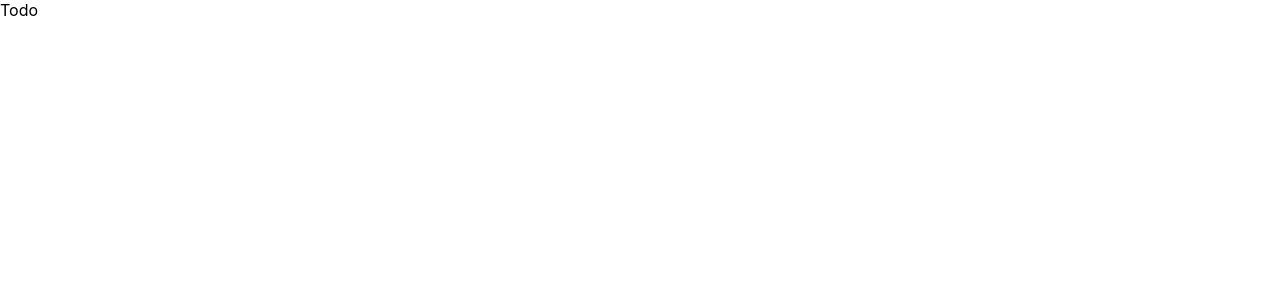
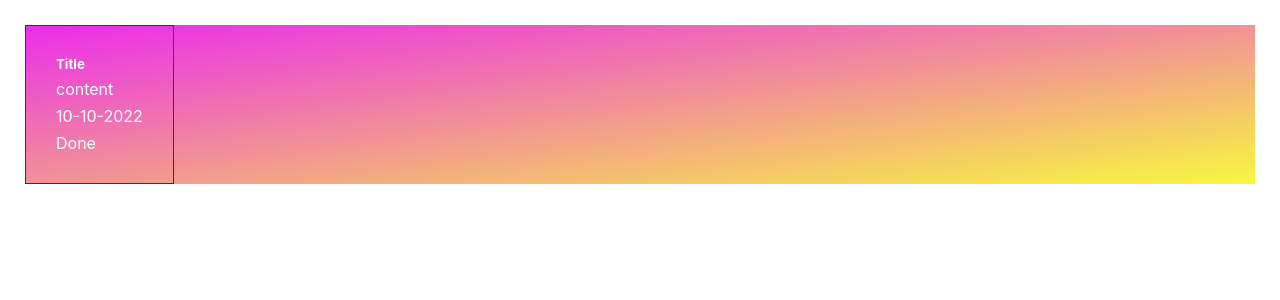
Before and after one commit to RehamMuhammad/Simple-To-do-React, a React (Create React App) app: page / in a window 1280 px wide. Shown: the top 300 px of the page. Built offline with nearby package versions, Linux system fonts and the light colour scheme.

Commit message:
Initial Styles

```diff
--- a/src/components/Todo/index.js
+++ b/src/components/Todo/index.js
@@ -1,8 +1,14 @@
 import React from 'react'
+import "./todo.css"
 
 function Todo() {
   return (
-    <div>Todo</div>
+    <div className='container'>
+        <h5 className='title'>Title</h5>
+        <p className='content'>content</p>
+        <time className='due-date'>10-10-2022</time>
+        <p className='status'>Done</p>
+    </div>
   )
 }
 
--- /dev/null
+++ b/src/components/Todo/todo.css
@@ -0,0 +1,10 @@
+.container{
+    display: flex;
+    flex-direction: column;
+    justify-content: start;
+    align-items: flex-start;
+    gap: 7px;
+    border: 1px solid purple;
+    padding: 30px;
+    color: white;
+}
--- a/src/index.css
+++ b/src/index.css
@@ -1,3 +1,9 @@
+*{
+  padding: 0;
+  margin: 0;
+}
+
+
 body {
   margin: 0;
   font-family: -apple-system, BlinkMacSystemFont, 'Segoe UI', 'Roboto', 'Oxygen',
--- /dev/null
+++ b/src/pages/HomePage/home.css
@@ -0,0 +1,6 @@
+main {
+    display: flex;
+    justify-content: start;
+    margin: 25px;
+    background-image: linear-gradient(to right bottom, rgb(236, 44, 236), rgb(248, 248, 64));
+}
--- a/src/pages/HomePage/index.js
+++ b/src/pages/HomePage/index.js
@@ -1,10 +1,13 @@
 import React from 'react'
 import { Todo } from '../../components'
+import "./home.css"
 
 function Home() {
   return (
-    <Todo />
-    )
+    <main>
+      <Todo />
+    </main>
+  )
 }
 
 export default Home;
```
